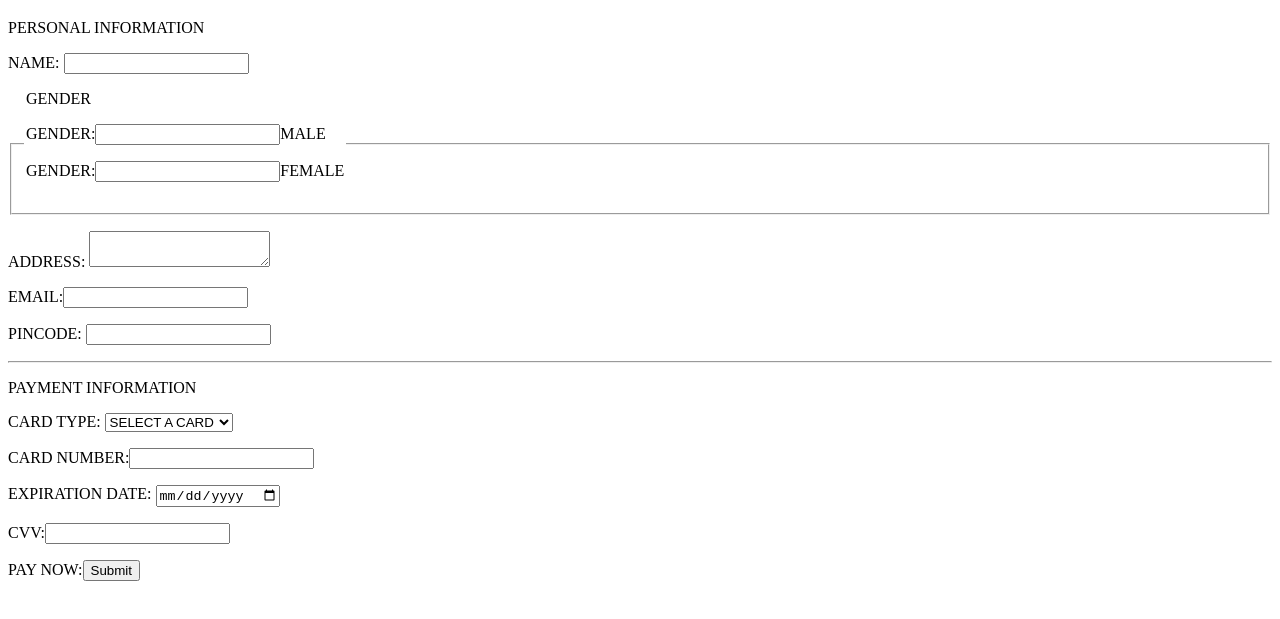
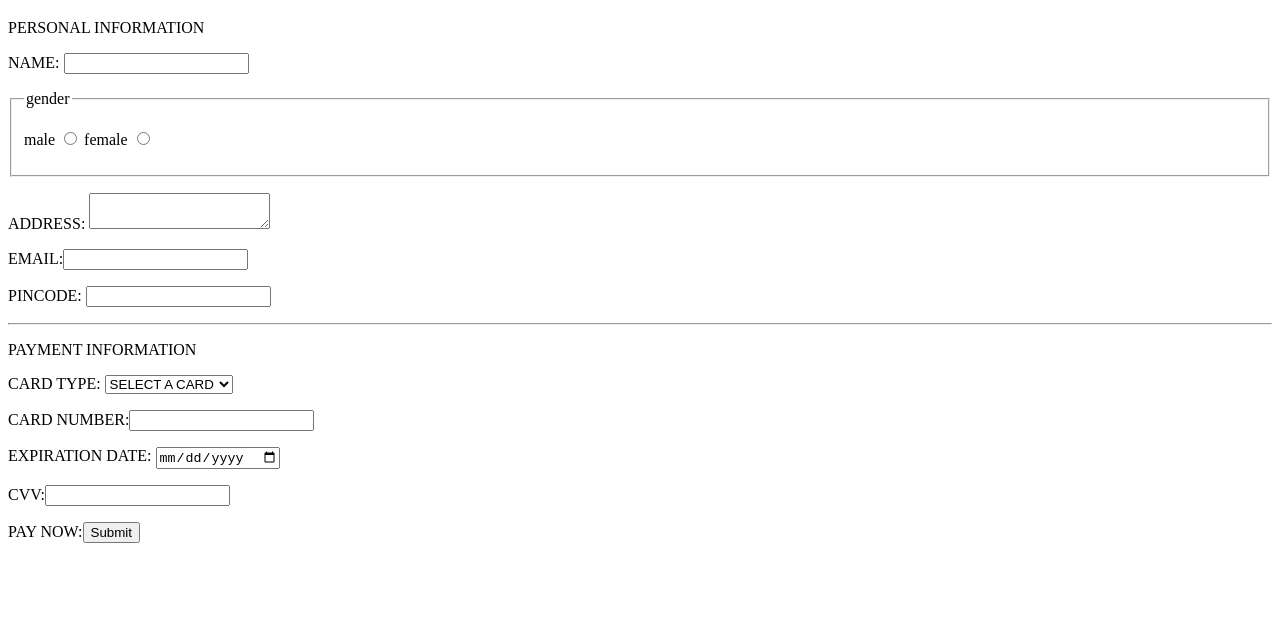
Before and after one commit to rahulkr8235/html-new-file-, a plain HTML site: page form.html in a window 1280 px wide. Shown: the part 61-680 px from the top of the page. Drawn offline with Linux system fonts and the light colour scheme.

Commit message:
just change the form page of tag

```diff
--- a/form.html
+++ b/form.html
@@ -11,10 +11,10 @@
         <P>PERSONAL INFORMATION</P>
         <p>NAME: <input type="name"></p>
         <fieldset>
-            <LEGEND>GENDER
-        <P>GENDER:<input type="GENDER" checked>MALE</P>
-        <P>GENDER:<input type="GENDER">FEMALE</P>
-    </LEGEND>
+            <legend>gender</legend>
+            <p>
+                male <input type="radio" name="gender" id="male">
+            female <input type="radio" name="gender" id="female"></p>
     </fieldset>
     <P>ADDRESS:
         <textarea ></textarea>
```
